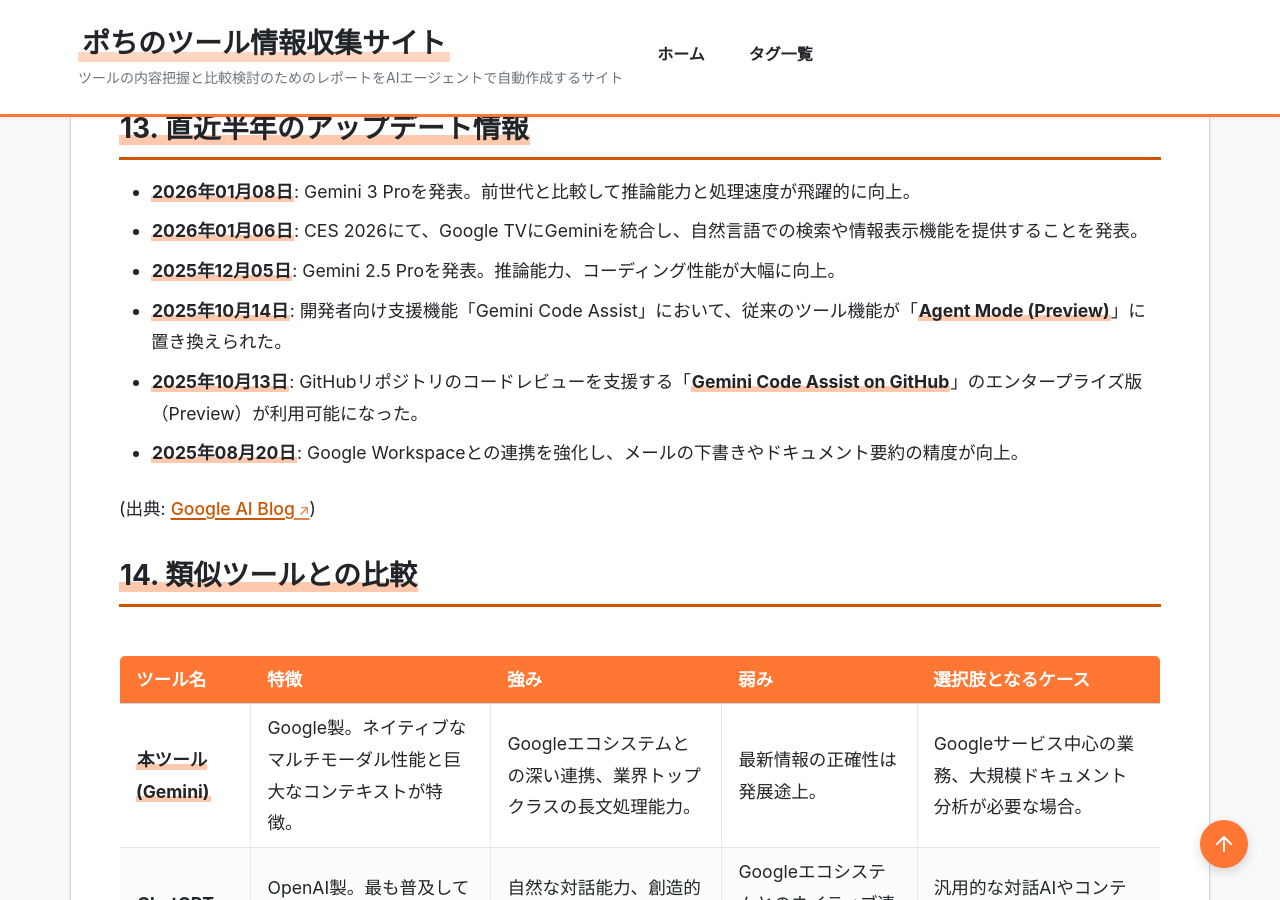
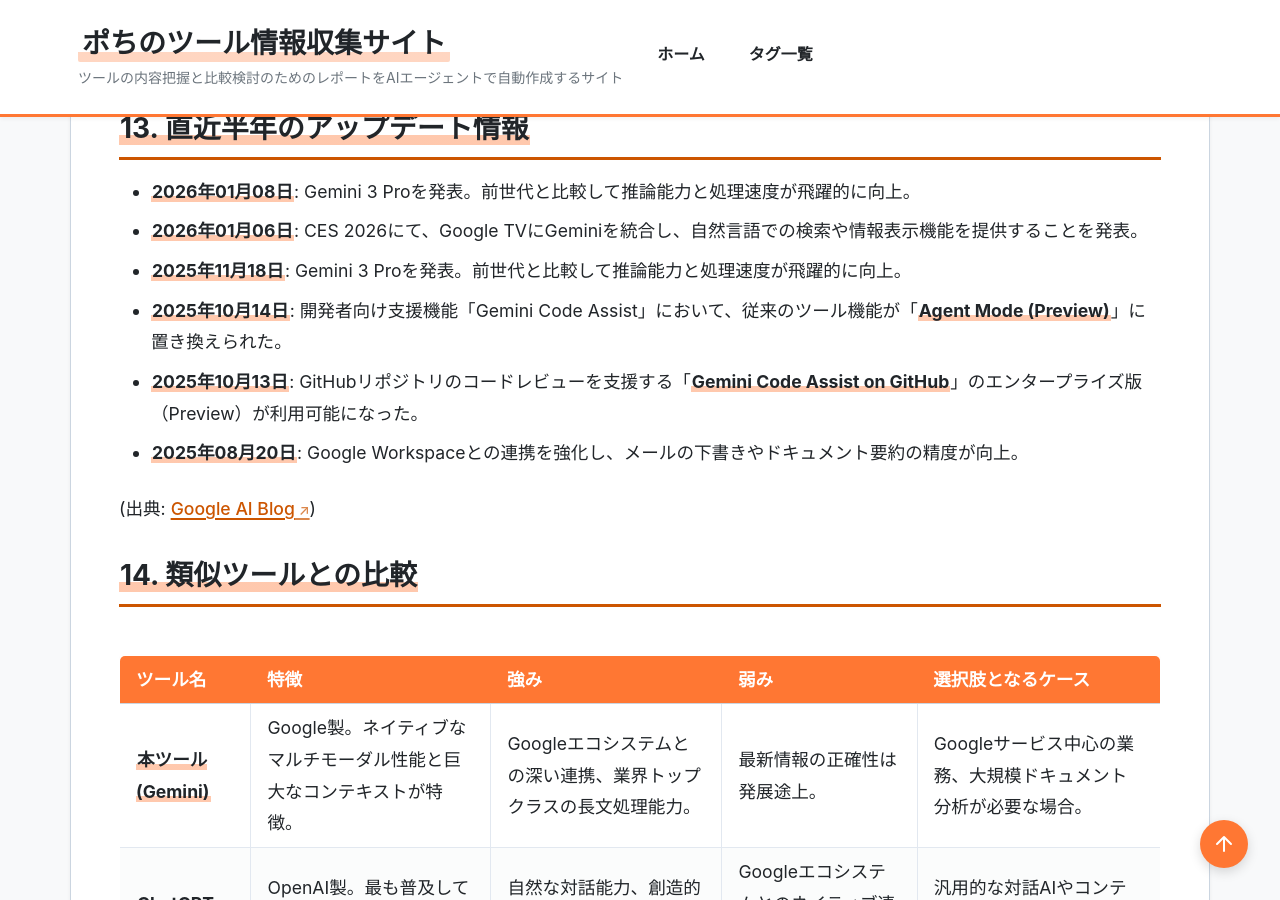
Before and after one commit to aegisfleet/tool-survey-report, a Jekyll site: the page built from _reports/gemini.md, in a window 1280 px wide and 900 px high, scrolled down 7664 px. Built offline with Jekyll 4.4.1, drawn with Linux system fonts in a browser that asks for light colours; some of the changed text lies outside the part shown.

Commit message:
Update Gemini report with correct release date for Gemini 3 Pro (Nov 2025) and updated plan information. (#326)
Co-authored-by: google-labs-jules[bot] <161369871+google-labs-jules[bot]@users.noreply.github.com>

```diff
--- a/_reports/gemini.md
+++ b/_reports/gemini.md
@@ -21,7 +21,7 @@ quick_summary:
     - "一般ユーザー"
     - "開発者"
     - "研究者"
-  latest_highlight: "2026年1月に最新モデルGemini 3 Proを発表"
+  latest_highlight: "2025年11月に最新モデルGemini 3 Proを発表"
   update_frequency: "高"
 
 evaluation:
@@ -171,7 +171,7 @@ relationships:
 
 * **2026年01月08日**: Gemini 3 Proを発表。前世代と比較して推論能力と処理速度が飛躍的に向上。
 * **2026年01月06日**: CES 2026にて、Google TVにGeminiを統合し、自然言語での検索や情報表示機能を提供することを発表。
-* **2025年12月05日**: Gemini 2.5 Proを発表。推論能力、コーディング性能が大幅に向上。
+* **2025年11月18日**: Gemini 3 Proを発表。前世代と比較して推論能力と処理速度が飛躍的に向上。
 * **2025年10月14日**: 開発者向け支援機能「Gemini Code Assist」において、従来のツール機能が「**Agent Mode (Preview)**」に置き換えられた。
 * **2025年10月13日**: GitHubリポジトリのコードレビューを支援する「**Gemini Code Assist on GitHub**」のエンタープライズ版（Preview）が利用可能になった。
 * **2025年08月20日**: Google Workspaceとの連携を強化し、メールの下書きやドキュメント要約の精度が向上。
```
